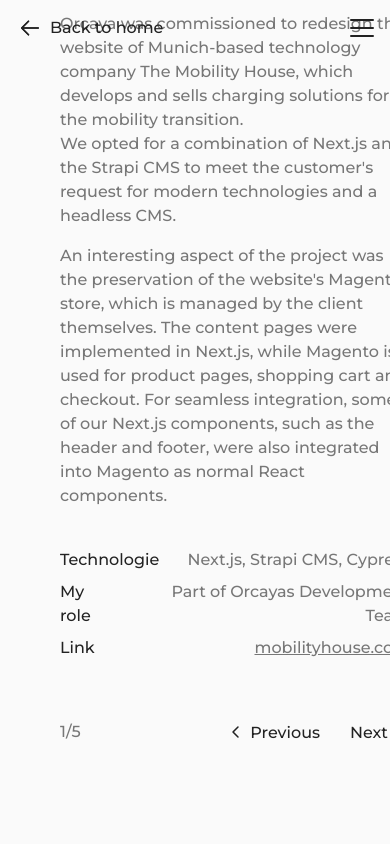
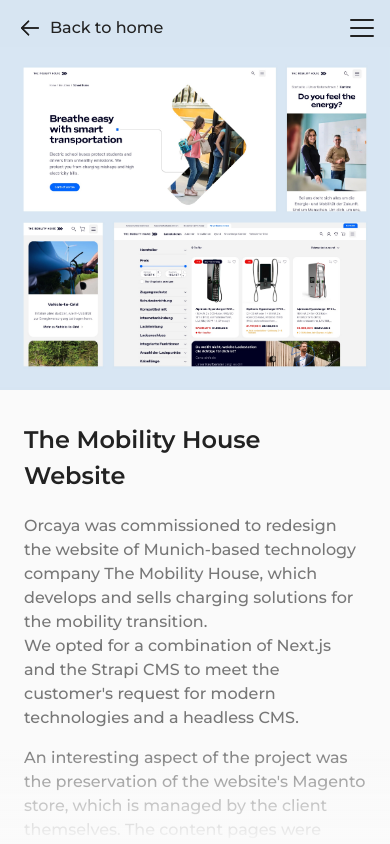
Before and after one commit to AdrianFahrbach/personal-website, a Next.js app: page /work in a window 390 px wide. Built offline with nearby package versions, Linux system fonts and the light colour scheme.

Commit message:
✨ feat: add mobile view to work page

```diff
--- a/src/app/work/page.tsx
+++ b/src/app/work/page.tsx
@@ -25,8 +25,22 @@
     if (!isMoving) {
       return;
     }
-    setTargetSlideIndex(isForwardSwipe ? Math.ceil(currentSlideIndex) : Math.floor(currentSlideIndex) - 1);
+    setTargetSlideIndex(isForwardSwipe ? Math.round(currentSlideIndex) + 1 : Math.round(currentSlideIndex) - 1);
   }, [isForwardSwipe, isMoving]);
+
+  function changeSlideNext() {
+    if (currentSwiper) {
+      currentSwiper.slideTo(currentSlideIndex + 1);
+      setTargetSlideIndex(null);
+    }
+  }
+
+  function changeSlidePrevious() {
+    if (currentSwiper) {
+      currentSwiper.slideTo(currentSlideIndex - 1);
+      setTargetSlideIndex(null);
+    }
+  }
 
   return (
     <main key='work'>
@@ -34,12 +48,13 @@
         slidesPerView={1}
         virtualTranslate
         watchSlidesProgress
+        threshold={10}
         onInit={swiper => setCurrentSwiper(swiper)}
         onTouchStart={swiper => {
-          setIsMoving(true);
           initialProgress.current = swiper.progress;
           previousSlide.current = currentSlideIndex;
         }}
+        onTouchMove={() => setIsMoving(true)}
         onTouchEnd={() => {
           setIsMoving(false);
           initialProgress.current = null;
@@ -49,17 +64,19 @@
           // The position of this slide from -1 to 1
           const thisSlidesPosition = Math.max(Math.min(currentSlideIndex, projects.length - 1), 0) - index;
           const isActive = thisSlidesPosition === 0 || initialSlideIndex === index;
+          const zIndex = targetSlideIndex === index ? 6 : isActive ? 3 : 0;
           return (
-            <SwiperSlide key={project.headline}>
+            <SwiperSlide key={project.headline} style={{ zIndex }}>
               <ProjectSlide
                 key={project.headline}
                 {...project}
                 position={previousSlide.current === index ? 0 : thisSlidesPosition}
                 index={index}
-                zIndex={targetSlideIndex === index ? 4 : isActive ? 2 : 0}
+                zIndex={zIndex}
                 contentIsVisible={isActive || previousSlide.current === index}
                 isMoving={isMoving}
-                swiper={currentSwiper}
+                changeSlidePrevious={changeSlidePrevious}
+                changeSlideNext={changeSlideNext}
                 slidesCount={projects.length}
                 style={{
                   opacity: isActive || targetSlideIndex === index || previousSlide.current === index ? 1 : 0,
--- a/src/components/ProjectSlide.module.scss
+++ b/src/components/ProjectSlide.module.scss
@@ -3,10 +3,21 @@
   top: 0;
   left: 0;
   display: grid;
-  grid-template-columns: 2fr minMax(470px, 1fr);
+  grid-template-rows: 100vw auto;
+  grid-template-columns: 1fr;
   width: 100vw;
   height: 100vh;
   height: 100dvh;
+  @media (min-width: 576px) {
+    grid-template-rows: 75vw auto;
+  }
+  @media (min-width: 768px) {
+    grid-template-rows: 50vw auto;
+  }
+  @media (min-width: 992px) {
+    grid-template-rows: auto;
+    grid-template-columns: 2fr minMax(470px, 1fr);
+  }
 
   &.isMoving {
     .imageBgLayer,
@@ -41,7 +52,14 @@
 
   img {
     position: relative;
+    padding-top: 44px;
     object-fit: contain;
+    @media (min-width: 576px) {
+      padding-top: 32px;
+    }
+    @media (min-width: 768px) {
+      padding-top: 0;
+    }
   }
 }
 
@@ -50,7 +68,6 @@
   display: flex;
   align-items: flex-end;
   justify-content: stretch;
-  padding: 100px 60px;
   overflow: hidden;
 
   p {
@@ -60,6 +77,12 @@
 
 .content {
   position: relative;
+  max-height: 100%;
+  padding: 32px var(--wrapper-padding-x);
+  overflow: auto;
+  @media (min-width: 768px) {
+    padding: 100px 60px;
+  }
 }
 
 .imageCol img,
@@ -68,7 +91,10 @@
 }
 
 .headline {
-  margin-bottom: 30px;
+  margin: 0 0 20px;
+  @media (min-width: 768px) {
+    margin: 0 0 30px;
+  }
 }
 
 .description {
@@ -78,6 +104,30 @@
   &:last-child {
     margin-bottom: 0;
   }
+}
+
+.fade {
+  position: absolute;
+  left: 0;
+  width: 100%;
+  height: 100px;
+  pointer-events: none;
+  opacity: 0;
+  transition: opacity 0.25s ease;
+
+  &.fadeIsVisible {
+    opacity: 1;
+  }
+}
+
+.fadeTop {
+  top: 0;
+  background: linear-gradient(to top, transparent 0%, var(--neutral-100) 100%);
+}
+
+.fadeBottom {
+  bottom: 0;
+  background: linear-gradient(to bottom, transparent 0%, var(--neutral-100) 100%);
 }
 
 .imageBgLayer,
--- a/src/components/ProjectSlide.tsx
+++ b/src/components/ProjectSlide.tsx
@@ -1,13 +1,15 @@
+'use client';
+
 import { ProjectProps } from '@/services/projects.service';
 import classNames from 'classnames';
+import { throttle } from 'lodash';
 import Image from 'next/image';
-import { Swiper as SwiperInstance } from 'swiper/types';
+import { useEffect, useRef, useState } from 'react';
 import styles from './ProjectSlide.module.scss';
 import { ProjectStats } from './ProjectStats';
 import { SwiperControls } from './SwiperControls';
 
 export interface ProjectSlideProps extends ProjectProps {
-  isActive?: boolean;
   style?: React.CSSProperties;
   /**
    * The position of this slide from -1 to 1
@@ -17,7 +19,8 @@
   zIndex: number;
   contentIsVisible: boolean;
   isMoving: boolean;
-  swiper: SwiperInstance | null;
+  changeSlidePrevious: () => void;
+  changeSlideNext: () => void;
   slidesCount: number;
 }
 
@@ -34,9 +37,54 @@
   zIndex,
   contentIsVisible,
   isMoving,
-  swiper,
+  changeSlidePrevious,
+  changeSlideNext,
   slidesCount,
 }) => {
+  const contentRef = useRef<HTMLDivElement>(null);
+  const [overflowingEdges, setOverflowingEdges] = useState<('top' | 'bottom')[]>([]);
+
+  /**
+   * Check if content is overflowing on top or bottom
+   */
+  function checkScrollPosition() {
+    const contentEl = contentRef.current;
+    if (!contentEl) {
+      return;
+    }
+    const newOverflowingEdges: ('top' | 'bottom')[] = [];
+    if (contentEl.scrollTop >= 24) {
+      newOverflowingEdges.push('top');
+    }
+    if (contentEl.scrollHeight - contentEl.scrollTop - contentEl.clientHeight >= 24) {
+      newOverflowingEdges.push('bottom');
+    }
+    setOverflowingEdges(newOverflowingEdges);
+  }
+
+  useEffect(() => {
+    const currentEl = contentRef.current;
+    if (currentEl) {
+      checkScrollPosition();
+      const throttledListener = throttle(checkScrollPosition, 200);
+      currentEl.addEventListener('scroll', throttledListener);
+      return () => currentEl.removeEventListener('scroll', throttledListener);
+    }
+    return () => {};
+  }, [contentRef.current]);
+
+  /**
+   * Scroll to top when content gets visible
+   */
+  useEffect(() => {
+    if (!contentIsVisible) {
+      const currentEl = contentRef.current;
+      if (currentEl) {
+        currentEl.scrollTop = 0;
+      }
+    }
+  }, [contentIsVisible]);
+
   return (
     <section
       className={classNames([
@@ -53,12 +101,33 @@
         />
       </div>
       <div className={styles.contentCol}>
-        <div className={styles.content} style={{ zIndex: zIndex + 1 }}>
+        <div
+          className={classNames([
+            styles.fade,
+            styles.fadeTop,
+            { [styles.fadeIsVisible]: overflowingEdges.includes('top') && contentIsVisible },
+          ])}
+          style={{ zIndex: zIndex + 2 }}
+        />
+        <div ref={contentRef} className={styles.content} style={{ zIndex: zIndex + 1 }}>
           <h2 className={styles.headline}>{headline}</h2>
           <div className={styles.description}>{description}</div>
           {stats && <ProjectStats entries={stats} />}
-          <SwiperControls index={index} swiper={swiper} slidesCount={slidesCount} />
+          <SwiperControls
+            index={index}
+            changeSlidePrevious={changeSlidePrevious}
+            changeSlideNext={changeSlideNext}
+            slidesCount={slidesCount}
+          />
         </div>
+        <div
+          className={classNames([
+            styles.fade,
+            styles.fadeBottom,
+            { [styles.fadeIsVisible]: overflowingEdges.includes('bottom') && contentIsVisible },
+          ])}
+          style={{ zIndex: zIndex + 2 }}
+        />
         <div className={styles.contentBgLayer} style={{ left: `${position * -1 * 101}%`, zIndex: zIndex }} />
       </div>
     </section>
--- a/src/components/ProjectStats.module.scss
+++ b/src/components/ProjectStats.module.scss
@@ -11,6 +11,7 @@
 }
 
 .title {
+  flex-shrink: 0;
   color: var(--neutral-900);
 }
 
--- a/src/components/SwiperControls.tsx
+++ b/src/components/SwiperControls.tsx
@@ -1,25 +1,30 @@
 import { CaretLeft, CaretRight } from '@phosphor-icons/react';
-import { Swiper as SwiperInstance } from 'swiper/types';
 import styles from './SwiperControls.module.scss';
 
 export interface SwiperControlsProps {
-  swiper: SwiperInstance | null;
+  changeSlidePrevious: () => void;
+  changeSlideNext: () => void;
   slidesCount: number;
   index: number;
 }
 
-export const SwiperControls: React.FC<SwiperControlsProps> = ({ swiper, slidesCount, index }) => {
+export const SwiperControls: React.FC<SwiperControlsProps> = ({
+  changeSlidePrevious,
+  changeSlideNext,
+  slidesCount,
+  index,
+}) => {
   return (
     <div className={styles.container}>
       <span className={styles.count}>
         {index + 1}/{slidesCount}
       </span>
       <div className={styles.controlsContainer}>
-        <button className={styles.controlBtn} onClick={() => swiper?.slidePrev()}>
+        <button className={styles.controlBtn} onClick={changeSlidePrevious}>
           <CaretLeft weight='bold' />
           <span>Previous</span>
         </button>
-        <button className={styles.controlBtn} onClick={() => swiper?.slideNext()}>
+        <button className={styles.controlBtn} onClick={changeSlideNext}>
           <span>Next</span>
           <CaretRight weight='bold' />
         </button>
```
